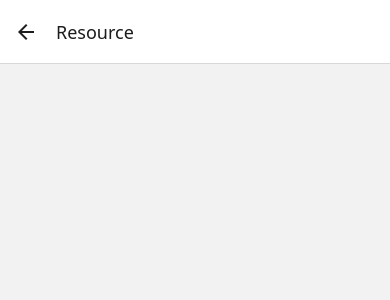
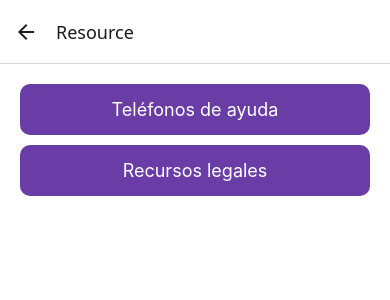
Before and after one commit to victorperezvl/gender_violence_app, a React Native app in the folder frontend/: screen /Resource in a window 390 px wide. Shown: the top 300 px of the page. Built offline with nearby package versions, Linux system fonts and the light colour scheme.

Commit message:
pantalla de recursos

```diff
--- a/frontend/src/screens/ResourceScreen.js
+++ b/frontend/src/screens/ResourceScreen.js
@@ -1,3 +1,83 @@
-const ResourceScreen = ({ navigation }) => {}
+import React, { useState } from 'react';
+import { View, Text, TouchableOpacity, StyleSheet, Linking } from 'react-native';
+
+const ResourceScreen = () => {
+  const [showPhones, setShowPhones] = useState(false);
+  const [showLaws, setShowLaws] = useState(false);
+
+  const handleCall = (number) => {
+    Linking.openURL(`tel:${number}`);
+  };
+
+  return (
+    <View style={styles.container}>
+      {/* Botón desplegable de Teléfonos */}
+      <TouchableOpacity style={styles.button} onPress={() => setShowPhones(!showPhones)}>
+        <Text style={styles.buttonText}>Teléfonos de ayuda</Text>
+      </TouchableOpacity>
+
+      {showPhones && (
+        <View style={styles.dropdown}>
+          <TouchableOpacity onPress={() => handleCall('016')}>
+            <Text style={styles.phone}>📞 016 - Atención a víctimas (Llamar)</Text>
+          </TouchableOpacity>
+          <TouchableOpacity onPress={() => handleCall('112')}>
+            <Text style={styles.phone}>📞 112 - Emergencias</Text>
+          </TouchableOpacity>
+          <Text style={styles.phone}>📞 Asociación X - 900 123 456</Text>
+        </View>
+      )}
+
+      {/* Botón de Recursos Legales */}
+      <TouchableOpacity style={styles.button} onPress={() => setShowLaws(!showLaws)}>
+        <Text style={styles.buttonText}>Recursos legales</Text>
+      </TouchableOpacity>
+
+      {showLaws && (
+        <View style={styles.dropdown}>
+          <Text style={styles.legal}>📘 Ley Orgánica 1/2004 de Medidas de Protección Integral contra la Violencia de Género</Text>
+          <Text style={styles.legal}>📘 Información sobre órdenes de alejamiento y medidas cautelares</Text>
+          <Text style={styles.legal}>📘 Acceso a asistencia jurídica gratuita</Text>
+        </View>
+      )}
+    </View>
+  );
+};
+
+const styles = StyleSheet.create({
+  container: {
+    padding: 20,
+    flex: 1,
+    backgroundColor: '#FFF',
+  },
+  button: {
+    backgroundColor: '#6A3DA6',
+    padding: 15,
+    borderRadius: 10,
+    marginBottom: 10,
+  },
+  buttonText: {
+    color: '#FFF',
+    fontSize: 18,
+    textAlign: 'center',
+  },
+  dropdown: {
+    backgroundColor: '#F3ECF9',
+    padding: 15,
+    borderRadius: 8,
+    marginBottom: 20,
+  },
+  phone: {
+    fontSize: 16,
+    marginBottom: 10,
+    color: '#333',
+  },
+  legal: {
+    fontSize: 16,
+    marginBottom: 10,
+    color: '#333',
+  },
+});
 
 export default ResourceScreen;
+;
```
